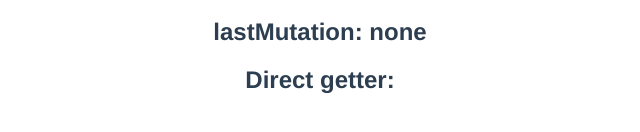
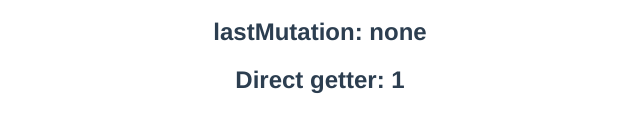
Before and after one commit to axSheru/vuex-bases, a Vue app: page / in a window 1280 px wide. Shown: the part 570-702 px from the top of the page, without its empty margins (320-960 px from the left). Built offline with nearby package versions, Linux system fonts and the light colour scheme.

Commit message:
FIX: Se corrige el getter squareCount en con Counter component.

```diff
--- a/src/components/Counter.vue
+++ b/src/components/Counter.vue
@@ -10,7 +10,7 @@
   <h2>mapState: {{ count }}</h2>
   <h2>lastMutation: {{ lastMutation }}</h2>
 
-  <h2>Direct getter: {{ $store.getters.squareCount }}</h2>
+  <h2>Direct getter: {{ $store.getters['counter/squareCount'] }}</h2>
 </template>
 
 <script>
```
